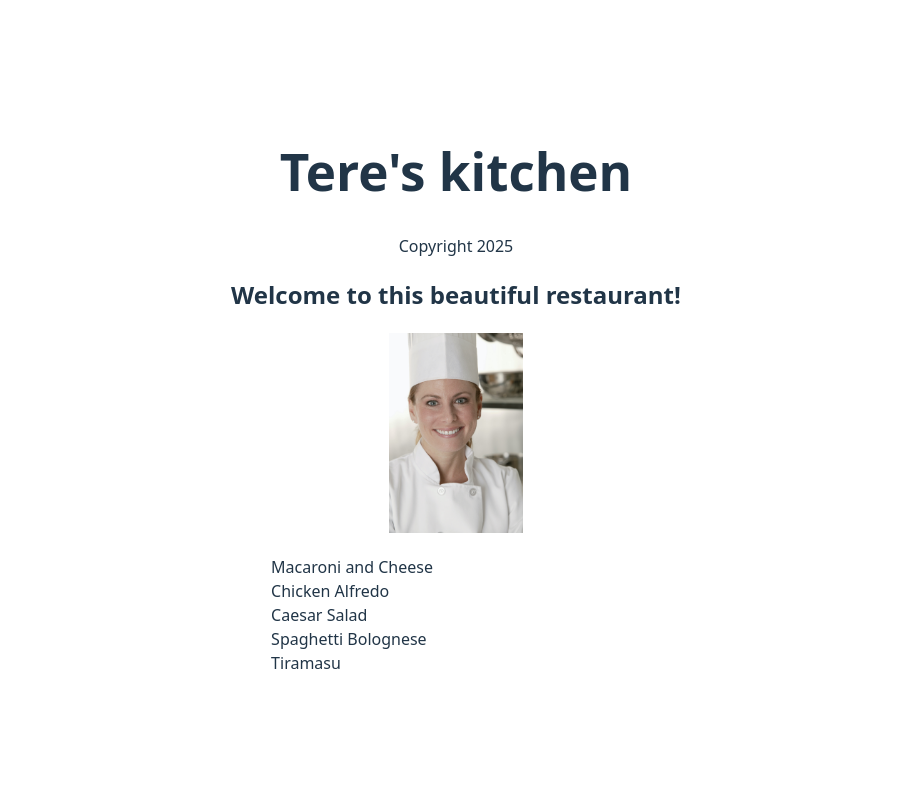
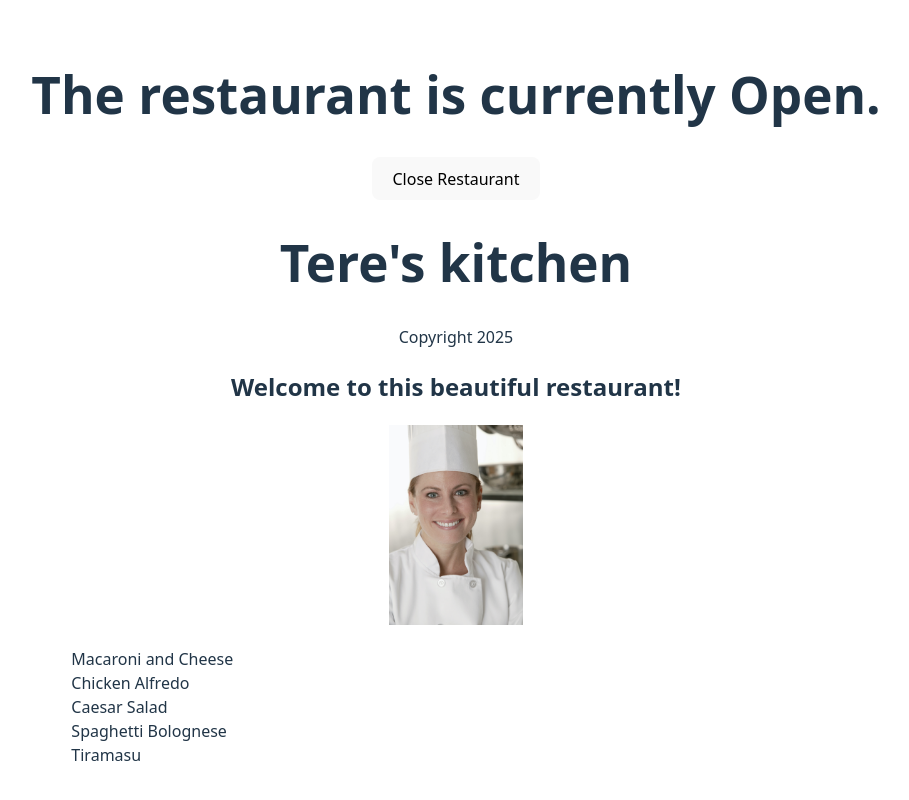
Before and after one commit to gloriaLVela/react-project, a React (Vite) app: page / in a window 1280 px wide. Shown: the top 800 px of the page, without its empty margins (184-1093 px from the left). Built offline with nearby package versions, Linux system fonts and the light colour scheme.

Commit message:
Understanding the useState hook

```diff
--- a/src/App.jsx
+++ b/src/App.jsx
@@ -1,4 +1,6 @@
 
+
+import {useState} from "react";
 import './App.css';
 import chef from "./images/chef.jpg";
 
@@ -48,8 +50,13 @@
     )
   }
 function App() {
-
+  const [status, setStatus] = useState("Open");
+  console.log(status);
   return ( <div>
+    <h1>The restaurant is currently {status}.</h1>
+    <button onClick={() => setStatus("Closed")}>
+      Close Restaurant
+    </button>
     <Header name="Tere" year={new Date().getFullYear()}/>
     <Main dishes={dishObjects}/>
     </div>);
--- a/src/main.jsx
+++ b/src/main.jsx
@@ -2,7 +2,4 @@
 import './index.css'
 import App from './App.jsx'
 
-const [first, second, third] = ['dog', 'cat', 'elephant'];
-console.log(second);
-
 createRoot(document.getElementById('root')).render(<App />);
```
